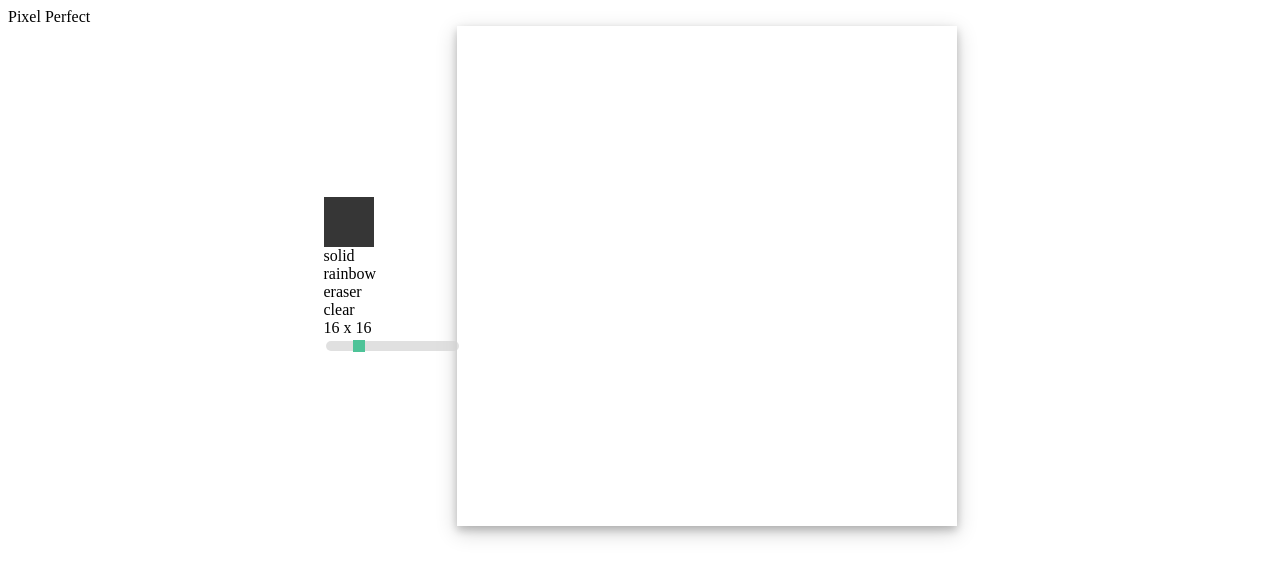
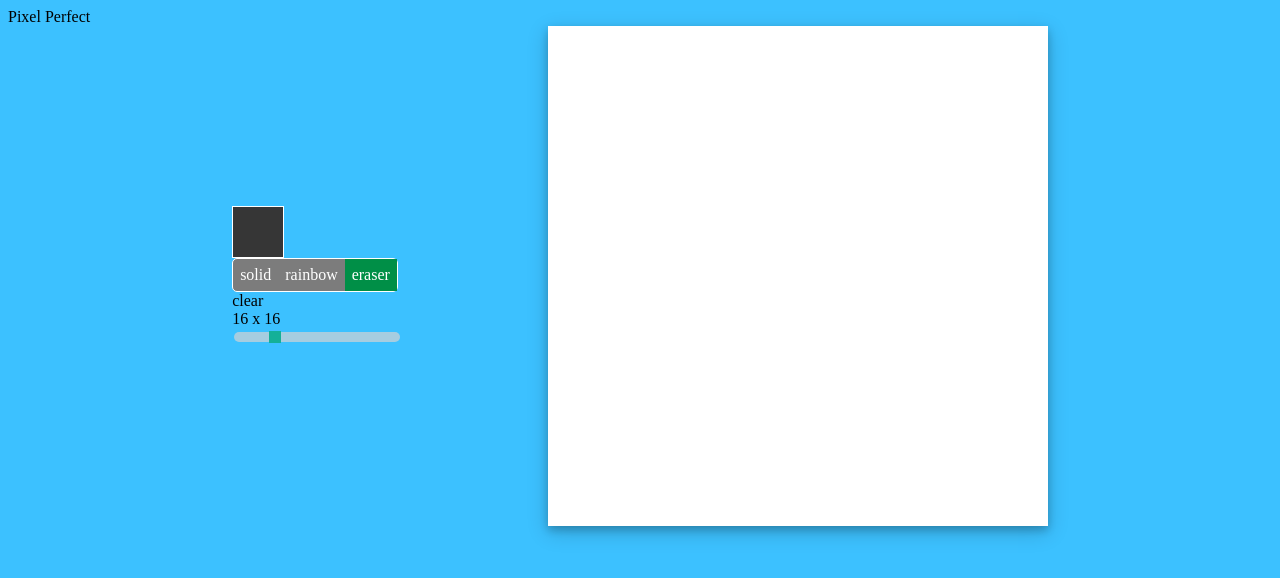
Before and after one commit to jamescheang/etch-a-sketch, a plain HTML site: page index.html in a window 1280 px wide. Drawn offline with Linux system fonts and the light colour scheme.

Commit message:
completed drawing grid area and functionality

```diff
--- a/index.html
+++ b/index.html
@@ -9,15 +9,24 @@
     <link rel="stylesheet" href="./style.css">
 </head>
 
-<body>
+<body ondragstart="return false;" ondrop="return false;">
     <div class="header">Pixel Perfect</div>
     <div class="main-content">
         <div class="settings">
             <div class="colour-picker"></div>
-            <div class="solid-mode">solid</div>
-            <div class="rainbow-mode">rainbow</div>
-            <div class="eraser-mode">eraser</div>
-            <div class="clear-mode">clear</div>
+            <div class="switch-toggle">
+                <input id="solid" name="state-mode" type="radio"
+                    checked="checked" />
+                <label for="solid" onclick="">solid</label>
+
+                <input id="rainbow" name="state-mode" type="radio" checked="" />
+                <label for="rainbow" onclick="">rainbow</label>
+
+                <input id="eraser" name="state-mode" type="radio"
+                    checked="checked" />
+                <label for="eraser" onclick="">eraser</label>
+            </div>
+            <div class="clear" id="clear">clear</div>
             <div class="grid-size">16 x 16</div>
             <div class="size-slider">
                 <div class="slidecontainer">
--- a/script.js
+++ b/script.js
@@ -45,7 +45,6 @@ function getPaintColour() {
 }
 
 paintColour = getPaintColour(); // set default paint colour
-// setPaint("red");
 
 function setPaint(colour) {
     document.getElementsByClassName("colour-picker")[0].style.setProperty('background-color', colour, null);
@@ -53,16 +52,15 @@ function setPaint(colour) {
     console.log(colour);
 }
 
-drawingArea.addEventListener('mousedown', function (e) {
-    if (e.explicitOriginalTarget.classList[0] !== 'pixel') return;
+window.addEventListener("mousedown", function (e) {
     // console.log("i'm a pixel!");
     isDrawing = true;
 });
 
-drawingArea.addEventListener("mouseover", (e) => {
+drawingArea.addEventListener("mousemove", (e) => {
     if (isDrawing) {
         e.explicitOriginalTarget.style.setProperty('background-color', paintColour, null);
-        console.log(paintColour);
+        // console.log(paintColour);
     }
 });
 
--- a/style.css
+++ b/style.css
@@ -1,13 +1,42 @@
+body {
+    background-color: #3cc1ff;
+}
+
 .main-content {
     display: flex;
     justify-content: center;
     align-items: center;
+    gap: 150px;
 }
 
 .colour-picker {
     height: 50px;
     width: 50px;
     background-color: #363636;
+    border: 1px solid #fff;
+}
+
+.switch-toggle {
+    float: left;
+    background: #7c7c7c;
+    border-radius: 5px;
+    border: 1px solid #fff;
+}
+
+.switch-toggle input {
+    position: absolute;
+    opacity: 0;
+}
+
+.switch-toggle input+label {
+    padding: 7px;
+    float: left;
+    color: #fff;
+    cursor: pointer;
+}
+
+.switch-toggle input:checked+label {
+    background: rgb(0, 143, 71);
 }
 
 .slidecontainer {
@@ -78,5 +107,5 @@
 }
 
 .pixel {
-    /* background-color: yellow; */
+    background-color: #fff;
 }
```
